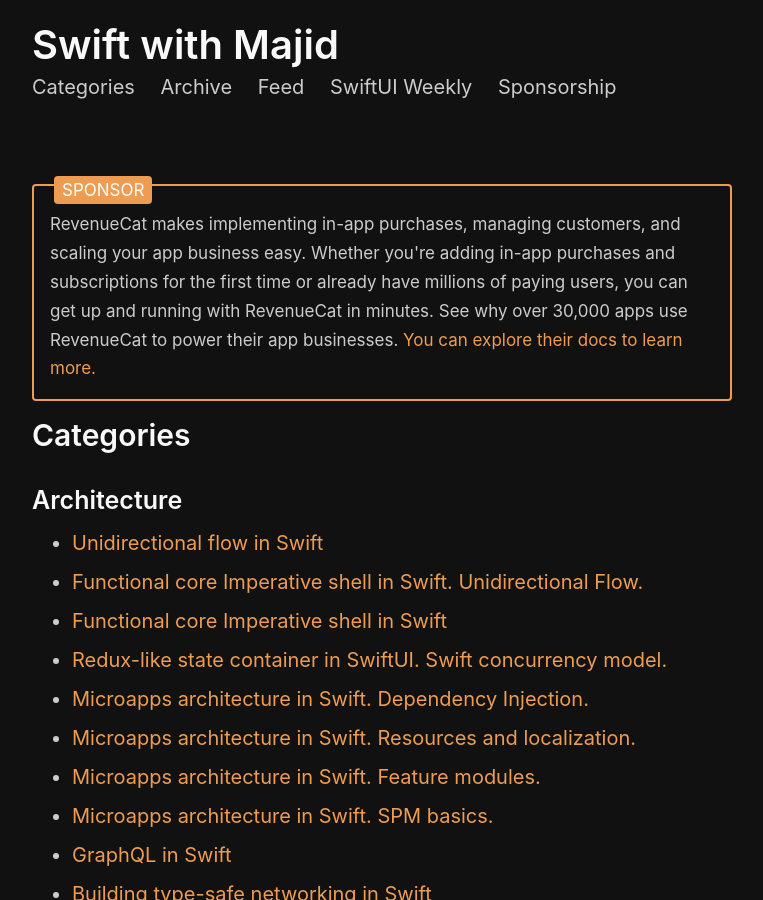
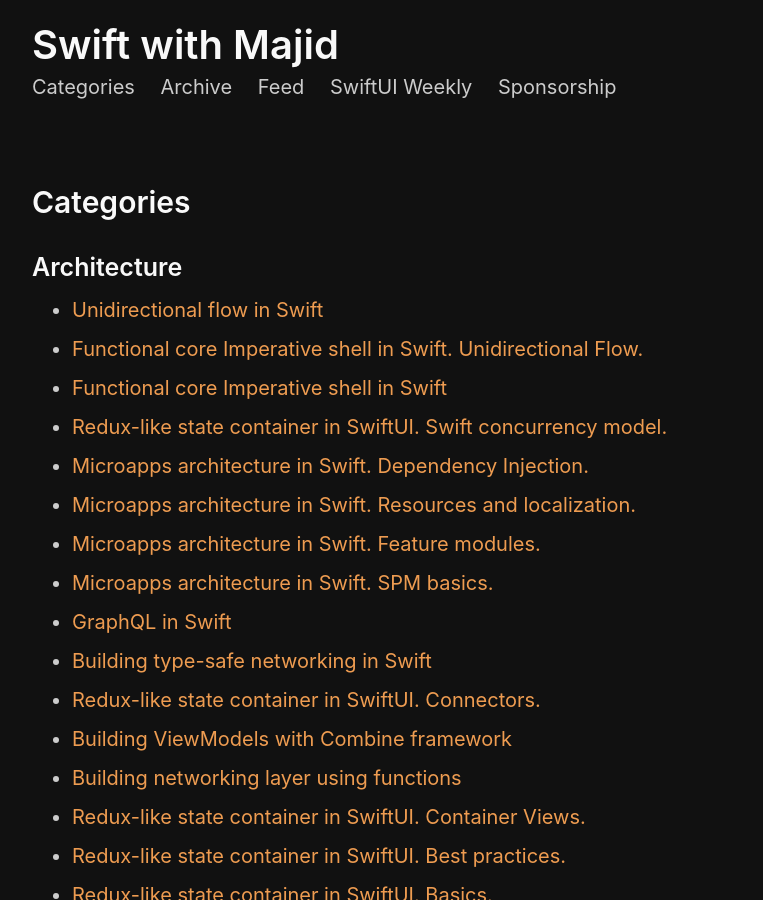
Before and after one commit to mecid/mecid.github.io, a Jekyll site: the page built from categories.html, in a window 1280 px wide and 900 px high. Shown: the whole window, without its empty margins (258-1021 px from the left). Built offline with Jekyll 4.4.1, drawn with Linux system fonts in a browser that asks for light colours.

Commit message:
friends link disabled

```diff
--- a/_includes/friends.html
+++ b/_includes/friends.html
@@ -1,5 +1,5 @@
-<div class="ads">
-    <span>
-RevenueCat makes implementing in-app purchases, managing customers, and scaling your app business easy. Whether you're adding in-app purchases and subscriptions for the first time or already have millions of paying users, you can get up and running with RevenueCat in minutes. See why over 30,000 apps use RevenueCat to power their app businesses. <a href="https://www.revenuecat.com/docs?utm_source=swiftwithmajid&utm_medium=sponsorship&utm_campaign=dev">You can explore their docs to learn more. </a>
-    </span>
-</div>
+<!--<div class="ads">-->
+<!--    <span>-->
+<!--RevenueCat makes implementing in-app purchases, managing customers, and scaling your app business easy. Whether you're adding in-app purchases and subscriptions for the first time or already have millions of paying users, you can get up and running with RevenueCat in minutes. See why over 30,000 apps use RevenueCat to power their app businesses. <a href="https://www.revenuecat.com/docs?utm_source=swiftwithmajid&utm_medium=sponsorship&utm_campaign=dev">You can explore their docs to learn more. </a>-->
+<!--    </span>-->
+<!--</div>-->
```
